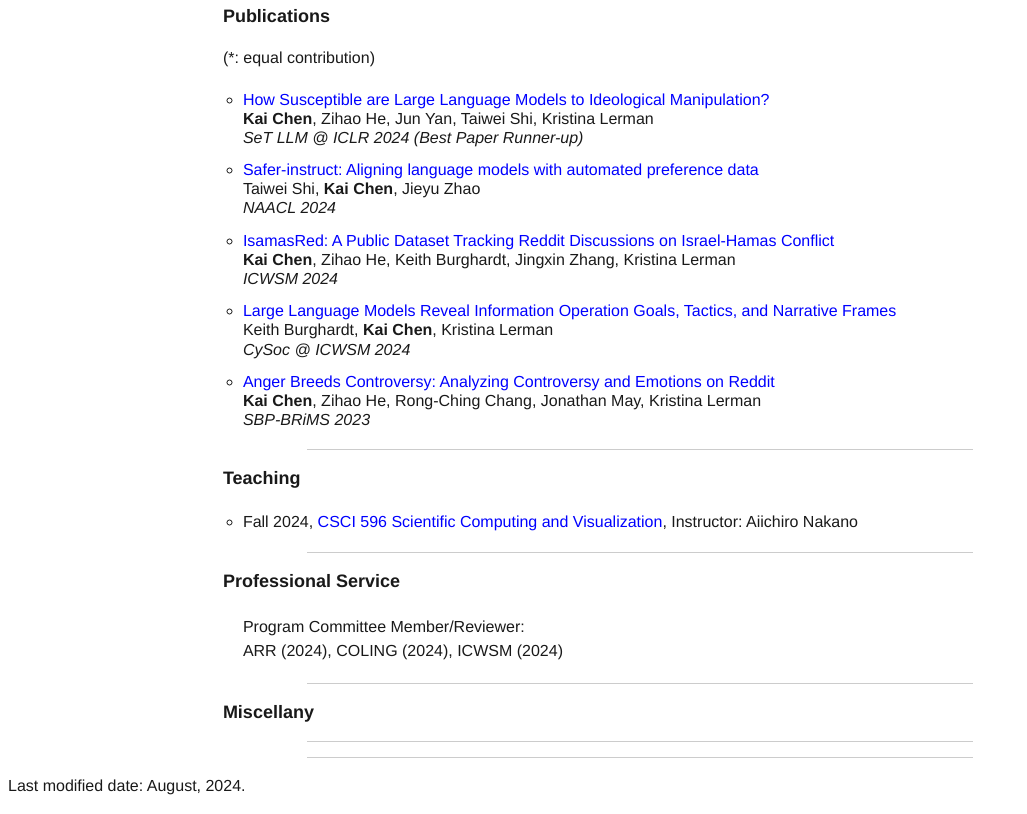
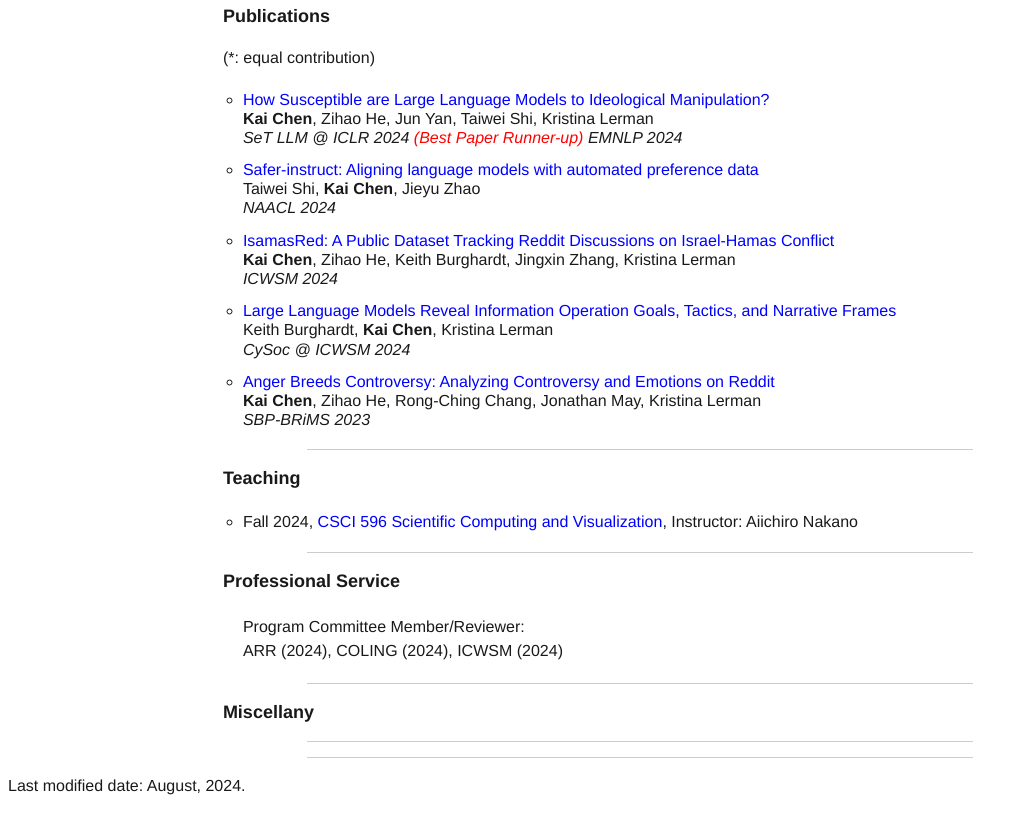
Before and after one commit to kaichen23/kaichen23.github.io, a plain HTML site: page index.html in a window 1280 px wide. Shown: the part 959-1773 px from the top of the page, without its empty margins (0-1027 px from the left). Drawn offline with Linux system fonts and the light colour scheme.

Commit message:
Update index.html

```diff
--- a/index.html
+++ b/index.html
@@ -59,7 +59,8 @@
     <br>
     <b>Kai Chen</b>, Zihao He, Jun Yan, Taiwei Shi, Kristina Lerman
     <br>
-    <i>SeT LLM @ ICLR 2024 (Best Paper Runner-up)</i>
+    <i>SeT LLM @ ICLR 2024 <span style="color: red;">(Best Paper Runner-up)</span></i>
+    <i>EMNLP 2024</i>
     <br>
     </li>
 
```
